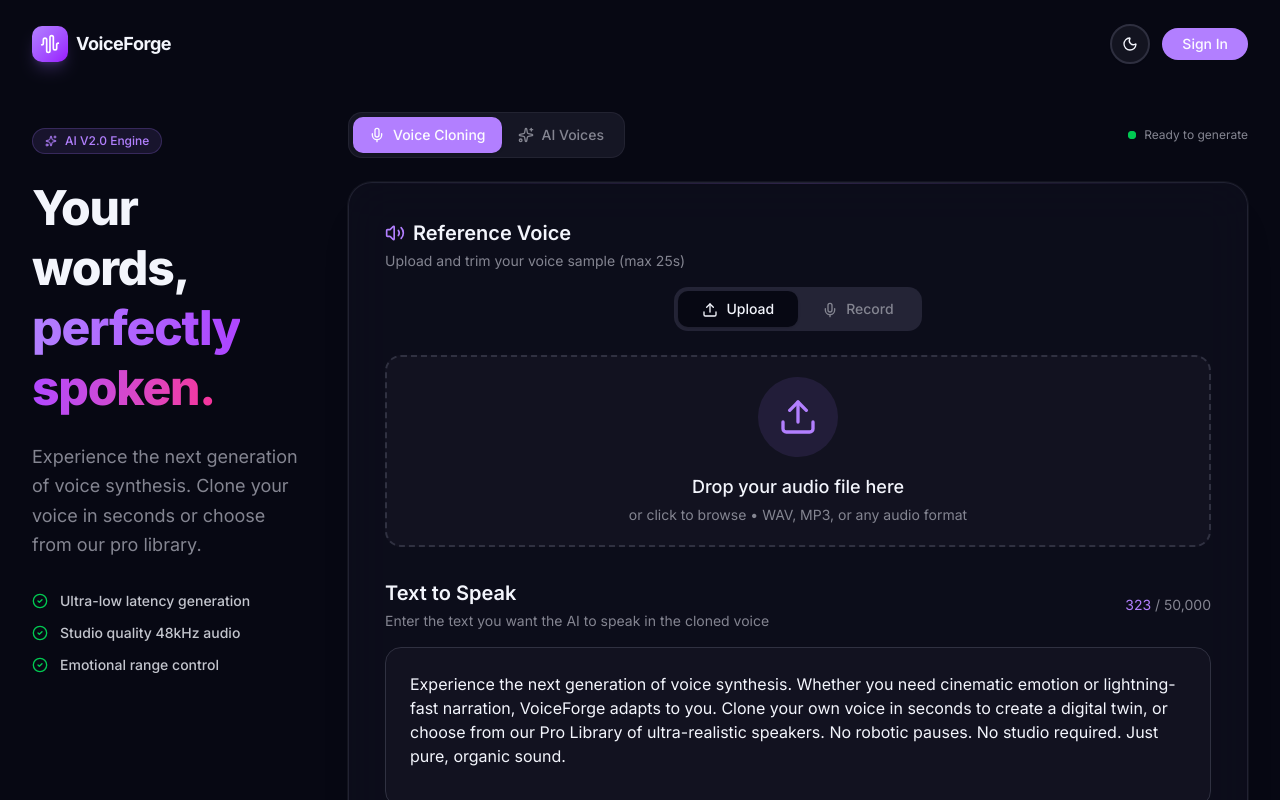
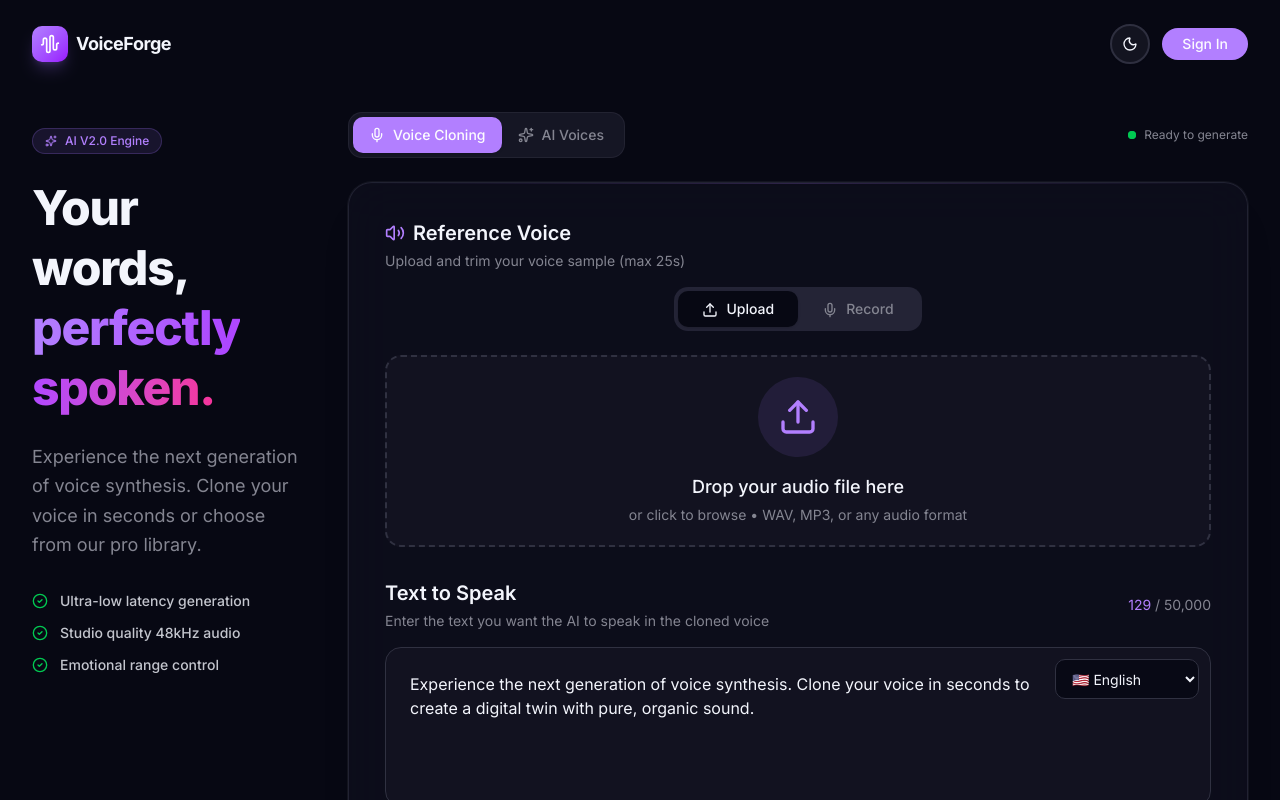
Before and after one commit to Sohaib-2/voice_cloner, a Next.js app: page / in a window 1280 px wide. Shown: the top 800 px of the page. Built offline with nearby package versions, Linux system fonts and the light colour scheme.

Commit message:
added chatterbox

```diff
--- a/app/api/generate/route.ts
+++ b/app/api/generate/route.ts
@@ -15,7 +15,7 @@
     }
 
     const body = await request.json();
-    const { gen_text, ref_audio, speed, remove_silence } = body;
+    const { gen_text, ref_audio, speed, remove_silence, language = "en" } = body;
 
     if (!gen_text || !ref_audio) {
       return NextResponse.json({ error: "Missing text or audio" }, { status: 400 });
@@ -48,23 +48,39 @@
     const useAsync = gen_text.length >= TEXT_LENGTH_THRESHOLD;
     const endpoint = useAsync ? "run" : "runsync";
 
+    // Decide which model to use based on language
+    const useF5TTS = language === "en";
+    const endpointId = useF5TTS ? process.env.RUNPOD_ENDPOINT_ID : process.env.RUNPOD_CHATTERBOX_ENDPOINT_ID;
+    const apiKey = process.env.RUNPOD_API_KEY;
+
+    if (!endpointId || !apiKey) {
+      return NextResponse.json({
+        error: `${useF5TTS ? 'F5-TTS' : 'Chatterbox'} endpoint not configured`
+      }, { status: 500 });
+    }
+
     // 1. Call RunPod Serverless
     const runpodResponse = await fetch(
-      `https://api.runpod.ai/v2/${process.env.RUNPOD_ENDPOINT_ID}/${endpoint}`,
+      `https://api.runpod.ai/v2/${endpointId}/${endpoint}`,
       {
         method: "POST",
         headers: {
           "Content-Type": "application/json",
-          Authorization: `Bearer ${process.env.RUNPOD_API_KEY}`,
+          Authorization: `Bearer ${apiKey}`,
         },
         body: JSON.stringify({
-          input: {
+          input: useF5TTS ? {
             gen_text,
             ref_audio, // Already Base64 from frontend
             ref_text: "", // Empty = Auto-transcribe
             remove_silence: remove_silence ?? true,
             speed: speed ?? 1.0,
             output_format: "mp3"
+          } : {
+            // Chatterbox-specific input format
+            text: gen_text,
+            ref_audio, // Already Base64 from frontend
+            language: language
           },
         }),
       }
--- a/components/tabs/VoiceCloningTab.tsx
+++ b/components/tabs/VoiceCloningTab.tsx
@@ -2,11 +2,12 @@
 
 import { useState, useRef, useEffect } from "react";
 import { Button } from "@/components/ui/button";
-import { Upload, Wand2, Download, Play, Pause, Volume2, Loader2, Sparkles, Check, Mic, Square, RotateCcw, Clock, Trash2 } from "lucide-react";
+import { Upload, Wand2, Download, Play, Pause, Volume2, Loader2, Sparkles, Check, Mic, Square, RotateCcw, Clock, Trash2, Globe } from "lucide-react";
 import WaveSurfer from "wavesurfer.js";
 import RegionsPlugin from "wavesurfer.js/dist/plugins/regions.js";
 import { toBase64, processAudioFile } from "@/lib/audioUtils";
 import { pollJobStatus } from "@/lib/apiUtils";
+import { SUPPORTED_LANGUAGES } from "@/lib/languages";
 
 interface VoiceCloningTabProps {
   maxChars: number;
@@ -14,7 +15,8 @@
 }
 
 export default function VoiceCloningTab({ maxChars, maxAudioDuration }: VoiceCloningTabProps) {
-  const [text, setText] = useState("Experience the next generation of voice synthesis. Whether you need cinematic emotion or lightning-fast narration, VoiceForge adapts to you. Clone your own voice in seconds to create a digital twin, or choose from our Pro Library of ultra-realistic speakers. No robotic pauses. No studio required. Just pure, organic sound.");
+  const [selectedLanguage, setSelectedLanguage] = useState("en");
+  const [text, setText] = useState(SUPPORTED_LANGUAGES.find(l => l.code === "en")?.previewText || "");
   const [file, setFile] = useState<File | null>(null);
   const [loading, setLoading] = useState(false);
   const [audioSrc, setAudioSrc] = useState<string | null>(null);
@@ -48,6 +50,15 @@
   const recordingIntervalRef = useRef<NodeJS.Timeout | null>(null);
 
   const charCount = text.length;
+
+  // Update preview text when language changes
+  const handleLanguageChange = (langCode: string) => {
+    setSelectedLanguage(langCode);
+    const lang = SUPPORTED_LANGUAGES.find(l => l.code === langCode);
+    if (lang) {
+      setText(lang.previewText);
+    }
+  };
 
   // Fetch recent recordings
   const fetchRecentAudios = async () => {
@@ -356,6 +367,7 @@
           gen_text: text,
           ref_audio: base64Data,
           speed: 1.0,
+          language: selectedLanguage,
         }),
       });
 
@@ -716,12 +728,30 @@
           </div>
         </div>
 
-        <textarea
-          value={text}
-          onChange={(e) => setText(e.target.value)}
-          className="w-full h-40 bg-card border border-border rounded-2xl p-6 text-foreground placeholder:text-muted-foreground focus:outline-none focus:ring-2 focus:ring-ring resize-none"
-          placeholder="Type or paste your text here..."
-        />
+        <div className="relative">
+          <textarea
+            value={text}
+            onChange={(e) => setText(e.target.value)}
+            className="w-full h-40 bg-card border border-border rounded-2xl p-6 pr-36 text-foreground placeholder:text-muted-foreground focus:outline-none focus:ring-2 focus:ring-ring resize-none"
+            placeholder="Type or paste your text here..."
+          />
+
+          {/* Language Selector Inside Text Box */}
+          <div className="absolute top-3 right-3">
+            <select
+              value={selectedLanguage}
+              onChange={(e) => handleLanguageChange(e.target.value)}
+              className="h-10 bg-background/80 backdrop-blur-sm border border-border rounded-lg px-3 text-sm text-foreground focus:outline-none focus:ring-2 focus:ring-primary cursor-pointer hover:bg-background transition-colors"
+              title="Select language"
+            >
+              {SUPPORTED_LANGUAGES.map((lang) => (
+                <option key={lang.code} value={lang.code}>
+                  {lang.flag} {lang.name}
+                </option>
+              ))}
+            </select>
+          </div>
+        </div>
       </div>
 
       {/* Generate Button */}
--- /dev/null
+++ b/lib/languages.ts
@@ -0,0 +1,39 @@
+/**
+ * Chatterbox Multilingual TTS - Supported Languages
+ * 23 languages supported for voice cloning
+ * Source: https://www.resemble.ai/introducing-chatterbox-multilingual-open-source-tts-for-23-languages/
+ */
+
+export interface Language {
+  code: string;
+  name: string;
+  flag: string;
+  isEnglish?: boolean; // Used for routing to F5-TTS
+  previewText: string;
+}
+
+export const SUPPORTED_LANGUAGES: Language[] = [
+  { code: "en", name: "English", flag: "🇺🇸", isEnglish: true, previewText: "Experience the next generation of voice synthesis. Clone your voice in seconds to create a digital twin with pure, organic sound." },
+  { code: "ar", name: "Arabic", flag: "🇸🇦", previewText: "اكتشف الجيل القادم من تركيب الصوت. انسخ صوتك في ثوانٍ لإنشاء نسخة رقمية بصوت عضوي نقي." },
+  { code: "da", name: "Danish", flag: "🇩🇰", previewText: "Oplev næste generation af stemmesyntese. Klon din stemme på få sekunder for at skabe en digital tvilling med ren, organisk lyd." },
+  { code: "de", name: "German", flag: "🇩🇪", previewText: "Erleben Sie die nächste Generation der Sprachsynthese. Klonen Sie Ihre Stimme in Sekunden, um einen digitalen Zwilling mit reinem, organischem Klang zu erstellen." },
+  { code: "el", name: "Greek", flag: "🇬🇷", previewText: "Ανακαλύψτε την επόμενη γενιά σύνθεσης φωνής. Κλωνοποιήστε τη φωνή σας σε δευτερόλεπτα για να δημιουργήσετε έναν ψηφιακό δίδυμο με καθαρό, οργανικό ήχο." },
+  { code: "es", name: "Spanish", flag: "🇪🇸", previewText: "Experimenta la próxima generación de síntesis de voz. Clona tu voz en segundos para crear un gemelo digital con sonido puro y orgánico." },
+  { code: "fi", name: "Finnish", flag: "🇫🇮", previewText: "Koe seuraavan sukupolven äänisynteesi. Kloonaa äänesi sekunneissa luodaksesi digitaalisen kaksosen puhtaalla, orgaanisella äänellä." },
+  { code: "fr", name: "French", flag: "🇫🇷", previewText: "Découvrez la prochaine génération de synthèse vocale. Clonez votre voix en quelques secondes pour créer un jumeau numérique au son pur et organique." },
+  { code: "he", name: "Hebrew", flag: "🇮🇱", previewText: "חווה את הדור הבא של סינתזת קול. שכפל את הקול שלך בשניות כדי ליצור תאום דיגיטלי עם צליל טהור ואורגני." },
+  { code: "hi", name: "Hindi", flag: "🇮🇳", previewText: "वॉयस सिंथेसिस की अगली पीढ़ी का अनुभव करें। शुद्ध, जैविक ध्वनि के साथ डिजिटल जुड़वां बनाने के लिए सेकंडों में अपनी आवाज़ का क्लोन बनाएं।" },
+  { code: "it", name: "Italian", flag: "🇮🇹", previewText: "Sperimenta la prossima generazione di sintesi vocale. Clona la tua voce in pochi secondi per creare un gemello digitale con suono puro e organico." },
+  { code: "ja", name: "Japanese", flag: "🇯🇵", previewText: "次世代の音声合成を体験してください。数秒であなたの声をクローンし、純粋でオーガニックなサウンドのデジタルツインを作成します。" },
+  { code: "ko", name: "Korean", flag: "🇰🇷", previewText: "차세대 음성 합성을 경험하세요. 몇 초 만에 당신의 목소리를 복제하여 순수하고 유기적인 사운드의 디지털 트윈을 만드세요." },
+  { code: "ms", name: "Malay", flag: "🇲🇾", previewText: "Alami generasi seterusnya sintesis suara. Klon suara anda dalam beberapa saat untuk mencipta kembar digital dengan bunyi tulen dan organik." },
+  { code: "nl", name: "Dutch", flag: "🇳🇱", previewText: "Ervaar de volgende generatie spraaksynthese. Kloon je stem in seconden om een digitale tweeling te creëren met pure, organische klank." },
+  { code: "no", name: "Norwegian", flag: "🇳🇴", previewText: "Opplev neste generasjon talesyntese. Klon stemmen din på sekunder for å skape en digital tvilling med ren, organisk lyd." },
+  { code: "pl", name: "Polish", flag: "🇵🇱", previewText: "Doświadcz następnej generacji syntezy mowy. Sklonuj swój głos w ciągu kilku sekund, aby stworzyć cyfrowego bliźniaka z czystym, organicznym dźwiękiem." },
+  { code: "pt", name: "Portuguese", flag: "🇵🇹", previewText: "Experimente a próxima geração de síntese de voz. Clone sua voz em segundos para criar um gêmeo digital com som puro e orgânico." },
+  { code: "ru", name: "Russian", flag: "🇷🇺", previewText: "Испытайте следующее поколение синтеза голоса. Клонируйте свой голос за секунды, чтобы создать цифрового двойника с чистым, органичным звуком." },
+  { code: "sv", name: "Swedish", flag: "🇸🇪", previewText: "Upplev nästa generation av talsyntes. Klona din röst på några sekunder för att skapa en digital tvilling med rent, organiskt ljud." },
+  { code: "sw", name: "Swahili", flag: "🇰🇪", previewText: "Pata uzoefu wa kizazi kijacho cha usanidi wa sauti. Nakili sauti yako kwa sekunde ili kuunda pacha ya dijiti yenye sauti safi na asili." },
+  { code: "tr", name: "Turkish", flag: "🇹🇷", previewText: "Yeni nesil ses sentezini deneyimleyin. Saf, organik sesle dijital bir ikiz oluşturmak için sesinizi saniyeler içinde klonlayın." },
+  { code: "zh", name: "Chinese", flag: "🇨🇳", previewText: "体验下一代语音合成。在几秒钟内克隆您的声音，创建具有纯净、有机声音的数字双胞胎。" },
+];
```
